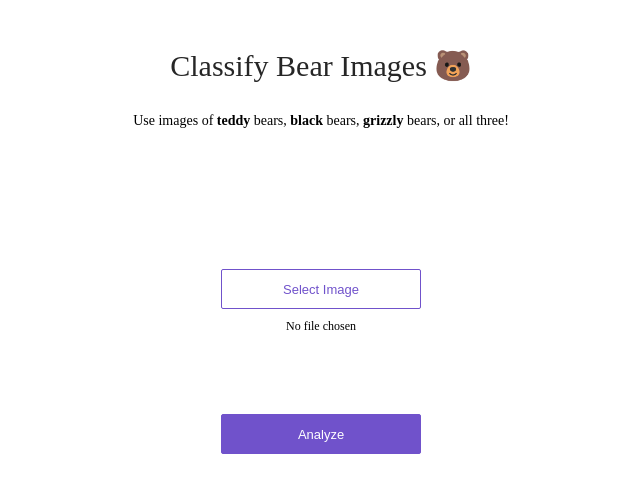
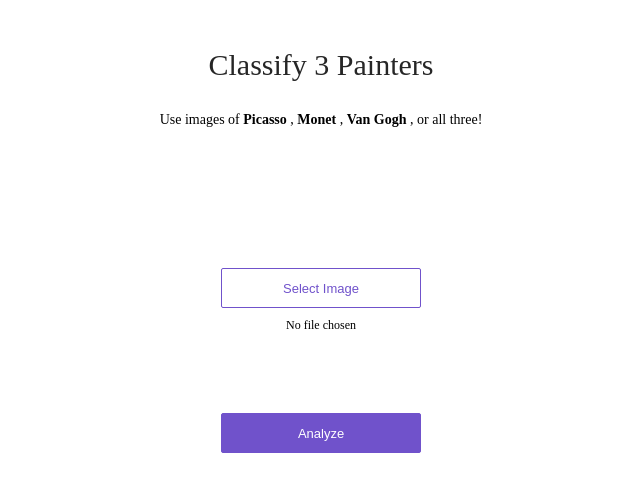
Before and after one commit to picoterama/peintres, a plain HTML site: page app/view/index.html in a window 1280 px wide. Shown: the whole page, without its empty margins (319-959 px from the left). Drawn offline with Linux system fonts and the light colour scheme.

Commit message:
Update index.html

```diff
--- a/app/view/index.html
+++ b/app/view/index.html
@@ -7,9 +7,9 @@
 <body>
 <div>
   <div class='center'>
-    <div class='title'>Classify Bear Images 🐻</div>
+    <div class='title'>Classify 3 Painters</div>
     <p>
-      Use images of <strong>teddy</strong> bears, <strong>black</strong> bears, <strong>grizzly</strong> bears, or
+      Use images of <strong>Picasso</strong> , <strong>Monet</strong> , <strong>Van Gogh</strong> , or
       all three!
     </p>
     <div class='content'>
```
